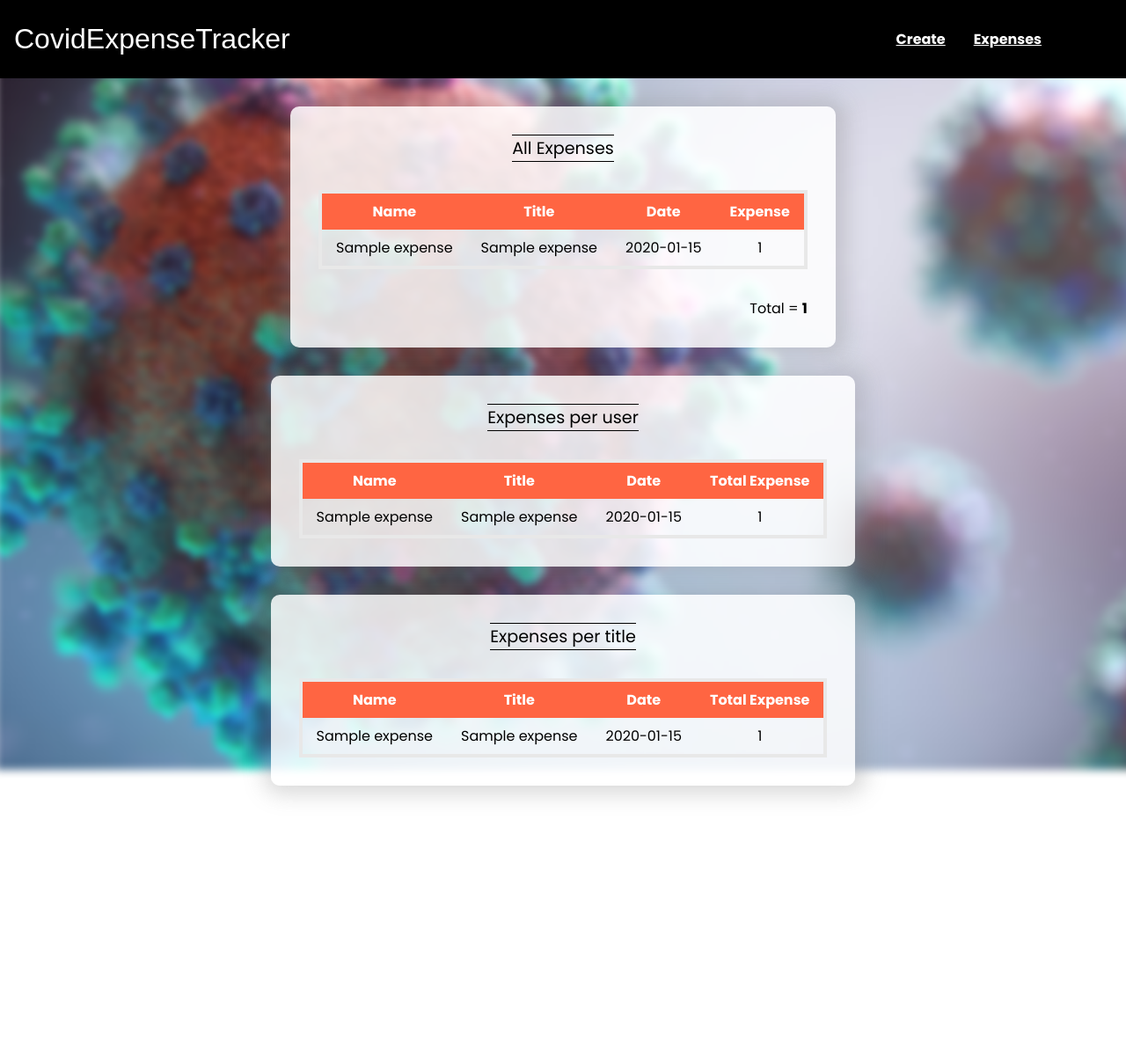
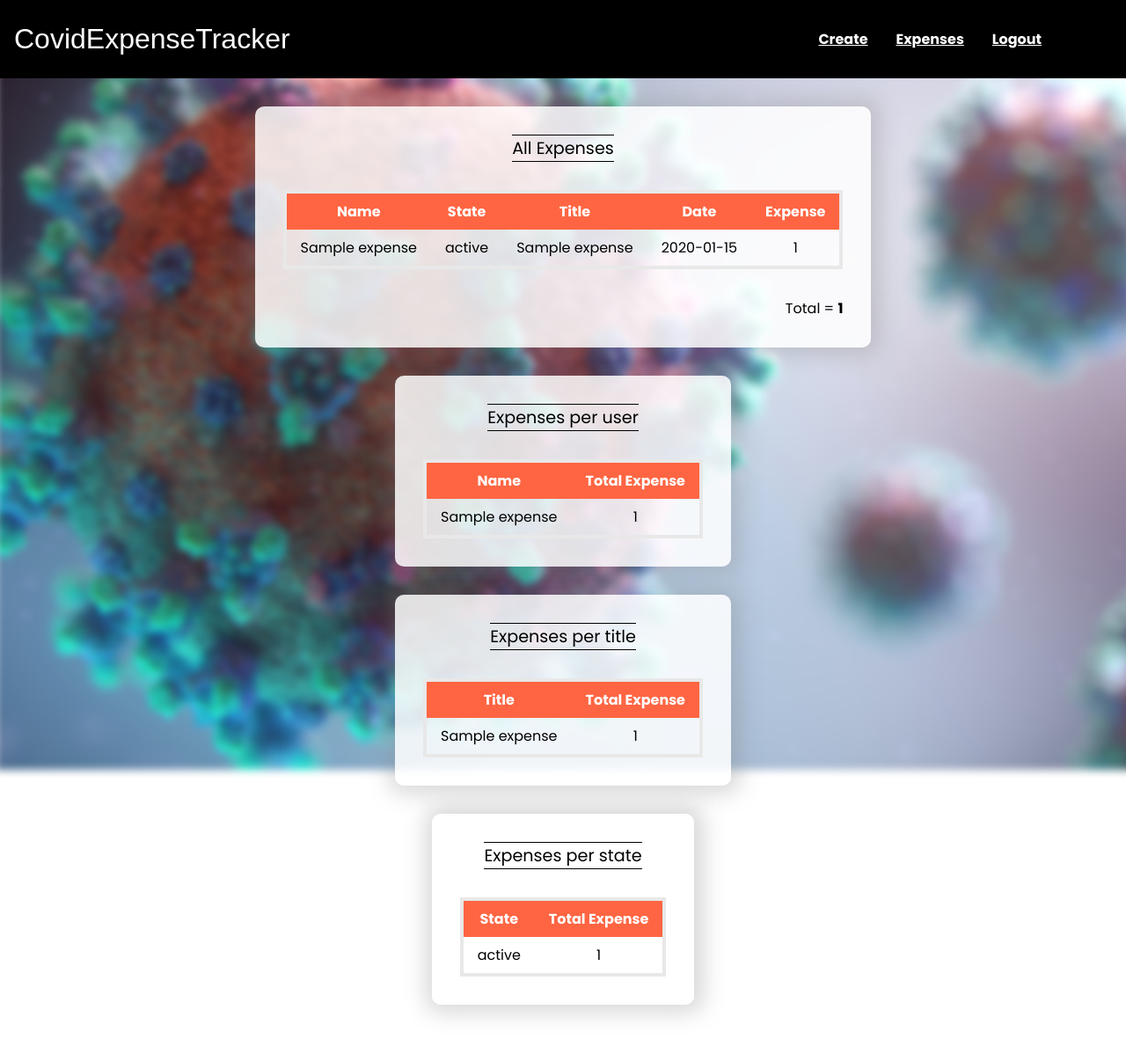
Before and after one commit to paritosh-34/covidexpensetracker, a Flask app: page /expenses in a window 1280 px wide. Shown: the whole page at 88% size. Before the commit the page ends 908 px from the top, so only its background shows below. Run offline with Flask 2, Linux system fonts and the light colour scheme; tables that the repository leaves empty hold one stand-in row (values such as "Sample post"); some web fonts are replaced.

Commit message:
version 2

```diff
--- a/main.py
+++ b/main.py
@@ -1,5 +1,5 @@
 from flask import Flask, render_template, redirect, request
-from utils import init, view_expense, submit_expense, group_by_name, group_by_title
+from utils import *
 
 app = Flask(__name__)
 
@@ -20,8 +20,9 @@ def create():
     title = request.form["title"]
     expense = request.form["expense"]
     date = request.form["date"]
+    state = request.form["state"]
 
-    submit_expense(name, title, expense, date)
+    submit_expense(name, title, expense, date, state)
 
     return redirect("/expenses")
 
@@ -31,9 +32,10 @@ def expenses():
     all_expenses, total = view_expense()
     expenses_by_user = group_by_name()
     expenses_by_title = group_by_title()
+    expenses_by_state = group_by_state()
 
     return render_template("expenses.html", expenses=all_expenses, total=total, by_user=expenses_by_user,
-                           by_title=expenses_by_title)
+                           by_title=expenses_by_title, by_state=expenses_by_state)
 
 
 @app.route("/login", methods=['GET', 'POST'])
@@ -43,4 +45,9 @@ def login():
     return render_template("login.html")
 
 
+@app.route("/logout", methods=['GET'])
+def logout():
+    return redirect("/login")
+
+
 app.run(debug=True)
--- a/static/style.css
+++ b/static/style.css
@@ -34,6 +34,12 @@ main {
 }
 
 input {
+  padding: 0.5em;
+  width: 100%;
+}
+
+select {
+  width: 100%;
   padding: 0.5em;
 }
 
--- a/templates/expenses.html
+++ b/templates/expenses.html
@@ -21,6 +21,7 @@
       <div class="links">
         <a href="/create">Create</a>
         <a href="/expenses">Expenses</a>
+        <a href="/logout">Logout</a>
       </div>
     </nav>
     <div class="container">
@@ -31,6 +32,7 @@
             <thead>
               <tr>
                 <th>Name</th>
+                <th>State</th>
                 <th>Title</th>
                 <th>Date</th>
                 <th>Expense</th>
@@ -40,6 +42,7 @@
               {% for expense in expenses %}
               <tr>
                 <td>{{ expense[0] }}</td>
+                <td>{{ expense[4] }}</td>
                 <td>{{ expense[1] }}</td>
                 <td>{{ expense[3] }}</td>
                 <td>{{ expense[2] }}</td>
@@ -58,8 +61,6 @@
             <thead>
               <tr>
                 <th>Name</th>
-                <th>Title</th>
-                <th>Date</th>
                 <th>Total Expense</th>
               </tr>
             </thead>
@@ -68,8 +69,6 @@
               <tr>
                 <td>{{ expense[0] }}</td>
                 <td>{{ expense[1] }}</td>
-                <td>{{ expense[2] }}</td>
-                <td>{{ expense[3] }}</td>
               </tr>
               {% endfor %}
             </tbody>
@@ -83,9 +82,7 @@
           <table class="table">
             <thead>
               <tr>
-                <th>Name</th>
                 <th>Title</th>
-                <th>Date</th>
                 <th>Total Expense</th>
               </tr>
             </thead>
@@ -94,8 +91,28 @@
               <tr>
                 <td>{{ expense[0] }}</td>
                 <td>{{ expense[1] }}</td>
-                <td>{{ expense[2] }}</td>
-                <td>{{ expense[3] }}</td>
+              </tr>
+              {% endfor %}
+            </tbody>
+          </table>
+        </div>
+      </div>
+
+      <div class="animate3 card">
+        <div class="heading">Expenses per state</div>
+        <div class="inner-container">
+          <table class="table">
+            <thead>
+              <tr>
+                <th>State</th>
+                <th>Total Expense</th>
+              </tr>
+            </thead>
+            <tbody>
+              {% for expense in by_state %}
+              <tr>
+                <td>{{ expense[0] }}</td>
+                <td>{{ expense[1] }}</td>
               </tr>
               {% endfor %}
             </tbody>
--- a/templates/login.html
+++ b/templates/login.html
@@ -19,10 +19,7 @@
       <nav>
         <span class="logo">CovidExpenseTracker</span>
 
-        <div class="links">
-          <a href="/create">Create</a>
-          <a href="/expenses">Expenses</a>
-        </div>
+        <div class="links"></div>
       </nav>
       <div class="card-container">
         <div class="card" style="padding: 3em">
--- a/utils.py
+++ b/utils.py
@@ -9,21 +9,22 @@ def init():
         date string,
         name string,
         title string,
-        expense number
+        expense number,
+        state string
         )
     """
     curr.execute(query)
     connection_obj.commit()
 
 
-def submit_expense(name, title, expense, date):
+def submit_expense(name, title, expense, date, state):
     connection_obj = db.connect("expenseTracker.db")
     curr = connection_obj.cursor()
     query = """
     INSERT INTO expenses VALUES
-    (?, ?, ?, ?)
+    (?, ?, ?, ?, ?)
     """
-    curr.execute(query, (date, name, title, expense))
+    curr.execute(query, (date, name, title, expense, state))
     connection_obj.commit()
 
 
@@ -31,7 +32,7 @@ def view_expense():
     connection_obj = db.connect("expenseTracker.db")
     curr = connection_obj.cursor()
     query = """
-     select name, title, expense, date from expenses ORDER BY name
+     select name, title, expense, date, state from expenses ORDER BY name
     """
     total = """
     select sum(expense) from expenses
@@ -48,7 +49,7 @@ def group_by_name():
     connection_obj = db.connect("expenseTracker.db")
     curr = connection_obj.cursor()
     query = """
-    SELECT name, title, date, SUM(expense) FROM expenses GROUP BY name ORDER BY name
+    SELECT name, SUM(expense) FROM expenses GROUP BY name ORDER BY name
     """
     curr.execute(query)
     rows = curr.fetchall()
@@ -59,8 +60,19 @@ def group_by_title():
     connection_obj = db.connect("expenseTracker.db")
     curr = connection_obj.cursor()
     query = """
-    SELECT name, title, date, SUM(expense) FROM expenses GROUP BY title ORDER BY name
+    SELECT title, SUM(expense) FROM expenses GROUP BY title ORDER BY title
     """
     curr.execute(query)
     rows = curr.fetchall()
     return rows
+
+
+def group_by_state():
+    connection_obj = db.connect("expenseTracker.db")
+    curr = connection_obj.cursor()
+    query = """
+    SELECT state, SUM(expense) FROM expenses GROUP BY state ORDER BY state
+    """
+    curr.execute(query)
+    rows = curr.fetchall()
+    return rows
```
Also changed, not shown: templates/create.html (+10 -0 lines).
